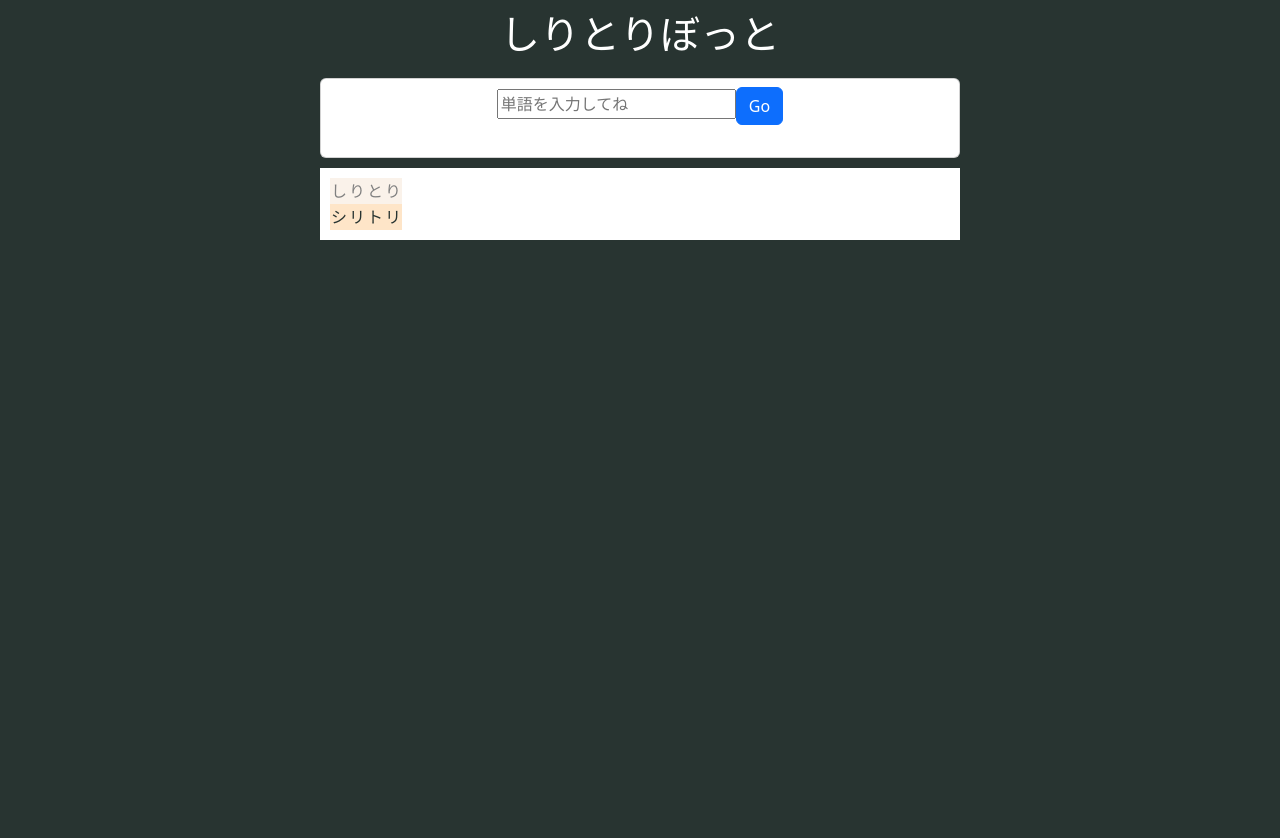
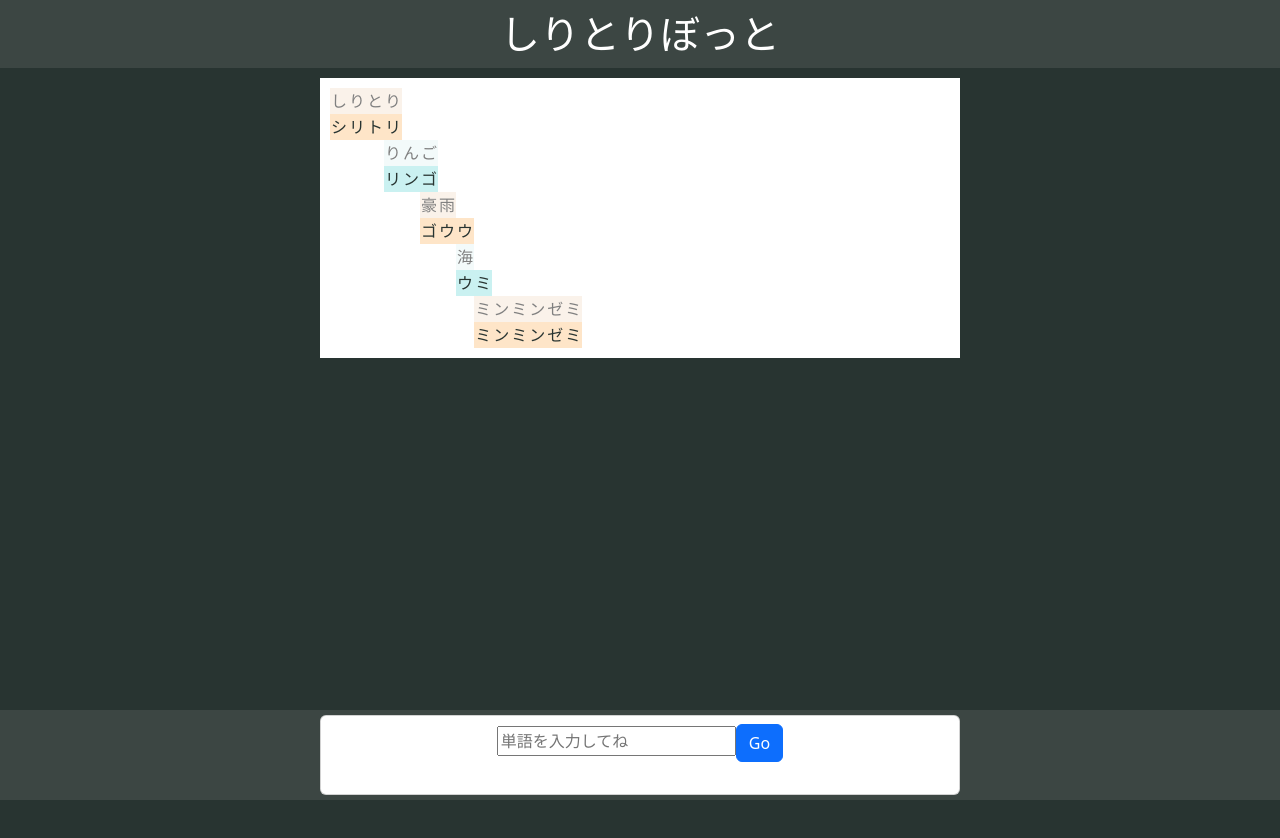
Before and after one commit to piijey/shiritori, a React (Create React App) app: page / in a window 1280 px wide. Shown: the top 838 px of the page. After the commit the page ends 800 px from the top, so only its background shows below. Built offline with nearby package versions, Linux system fonts and the light colour scheme.

Commit message:
refactor app and adujust css

```diff
--- a/package.json
+++ b/package.json
@@ -4,6 +4,8 @@
   "private": true,
   "homepage": "https://piijey.github.io/shiritori",
   "dependencies": {
+    "@babel/plugin-proposal-private-property-in-object": "^7.21.11",
+    "@babel/plugin-transform-private-property-in-object": "^7.23.4",
     "@testing-library/jest-dom": "^5.17.0",
     "@testing-library/react": "^13.4.0",
     "@testing-library/user-event": "^13.5.0",
@@ -11,7 +13,9 @@
     "kuromoji": "^0.1.2",
     "react": "^18.2.0",
     "react-dom": "^18.2.0",
+    "react-icons": "^5.0.1",
     "react-scripts": "5.0.1",
+    "react-spinners": "^0.13.8",
     "web-vitals": "^2.1.4"
   },
   "scripts": {
--- a/src/App.css
+++ b/src/App.css
@@ -1,10 +1,17 @@
+body {
+  background-color: #283431; /* `.App` と同じ背景色に設定 */
+}
+
 .title {
   text-align: center;
-  background-color: #283431;
   padding-top: 10px;
   padding-bottom: 10px;
   margin-bottom: 0px;
   color:white;
+  background-color: #3c4643;
+  position: fixed;
+  top: 0;
+  width: 100%;
 }
 
 .App {
@@ -12,24 +19,28 @@
   flex-direction: column;
   align-items: center; /*左右*/
   text-align: center;
+  padding-top: 10px;
+  padding-bottom: 20px;
   background-color: #283431;
-  height: 100vh;
+  width: 100%;
 }
 
 .card {
-  margin-top: 10px;
+  margin-top: 5px;
+  margin-bottom: 5px;
   width: 40rem;
   background-color:white;
   color: #283431;
 }
 
 .container {
-  margin-top: 10px;
   align-items: left; /*左右*/
   width: 40rem;
   background-color:white;
   color: #283431;
   padding: 10px;
+  overflow-x: scroll;
+  overflow-y: scroll;
 }
 
 p {
@@ -57,3 +68,14 @@ td {
 .systemreading {
   background-color: #fee5c8; /* 薄い橙色の背景 */
 }
+
+.inputpanel {
+  display: flex;
+  flex-direction: column;
+  align-items: center; /*左右*/
+  text-align: center;
+  background-color: #3c4643;
+  position: fixed;
+  bottom: 0;
+  width: 100%;
+}
--- a/src/App.js
+++ b/src/App.js
@@ -1,123 +1,42 @@
-import React, { useState, useEffect } from 'react';
+import React, {useEffect} from 'react';
+import { useTokenizerInitializer } from './TokenizerInitializer';
+import { useWordSubmissionForm } from './WordSubmissionForm';
+import { useShiritoriGrid } from './ShiritoriGrid';
+import BarLoader from "react-spinners/BarLoader";
 import 'bootstrap/dist/css/bootstrap.min.css';
 import './App.css';
 
-var kuromoji = require('kuromoji');
-
 function App() {
-  const [loading, setLoading] = useState(true); //load kuromoji builder
-  const [userInputText, setUserInputText] = useState("");
-  const [tokenizer, setTokenizer] = useState(null);
-  const [userWord, setUserWord] = useState({ surface: null, reading: null, player: null });
-
-  useEffect(() => { //アプリのマウント時にkuromojiトークナイザを初期化
-    function initializeTokenizer() {
-      return new Promise((resolve, reject) => {
-        kuromoji.builder(
-          { dicPath: process.env.PUBLIC_URL + "/kuromoji-dict/" }
-          ).build((err, buildTokenizer) => {
-          if (err) {
-            reject(err);
-          } else {
-            resolve(buildTokenizer);
-          }
-        });
-      });
-    }
-
-    async function loadTokenizer() {
-      try {
-        const tokenizer = await initializeTokenizer();
-        setTokenizer(tokenizer);
-        console.error("トークナイザを初期化しました");
-      } catch (err) {
-        console.error("トークナイザの初期化に失敗しました", err);
-      } finally {
-        setLoading(false);
-      }
-    }
-    loadTokenizer();
-  // eslint-disable-next-line
+  useEffect(() => {
+    const titleHeight = document.querySelector('.title').offsetHeight;
+    const panelHeight = document.querySelector('.inputpanel').offsetHeight;
+    const appHeight = `calc(100vh - ${titleHeight}px - ${panelHeight}px)`;
+    const appElement = document.querySelector('.App');
+    document.querySelector('.App').style.height = appHeight;
+    appElement.style.height = titleHeight;
+    appElement.style.marginTop = `${titleHeight}px`;
+    appElement.style.marginBottom = `${panelHeight}px`;
   }, []);
 
-  function submitWord(event) {
-    event.preventDefault();  // デフォルトのフォーム送信を阻止
-    const formData = new FormData(event.target);
-    const text = formData.get("text");
-    setUserInputText(text); // 入力されたテキストをステートにセット
-  }
-
-  useEffect(() => {
-    if (!tokenizer) {
-      console.error("トークナイザが利用できません");
-      return
-    }
-    const tokens = tokenizer.tokenize(userInputText);
-    let reading = "";
-    tokens.forEach(token => {
-      if (token.reading === undefined) {
-        console.log(token.surface_form, "の読みがわかりません");
-      } else {
-        reading += token.reading
-      };
-    });
-    setUserWord({ surface: userInputText, reading: reading, player: 'user' });
-    setWords([...words, { surface: userInputText, reading: reading, player: 'user' }]);
-    // eslint-disable-next-line
-  }, [userInputText]);
-
-
-  const [grid, setGrid] = useState([]);
-  const [words, setWords] = useState([
-    { surface: "しりとり", reading: "シリトリ", player: "system" },
-    //{ surface: "りんご", reading: "リンゴ", player: "user" },
-    //{ surface: "豪雨", reading: "ゴウウ", player: "system" },
-    //{ surface: "海", reading: "ウミ", player: "user" },
-    //{ surface: "ミンミンゼミ", reading: "ミンミンゼミ", player: "system" }
-  ]);
-
-  useEffect(() => {
-    updateGrid();
-    // eslint-disable-next-line
-  }, [words]);
-
-  const updateGrid = () => {
-    let newGrid = [];
-    let offset = 0;
-
-    words.forEach((wordObj, index) => {
-      ['surface', 'reading'].forEach((key) => {
-        const word = wordObj[key];
-        let row = new Array(offset).fill({ character: null, class: null });
-        for (let i = 0; i < word.length; i++) {
-          const cellClass = `${wordObj.player}${key}`
-          row.push({ character: word[i], class: cellClass})
-        }
-        newGrid.push(row);
-        if (key === 'reading'){
-          offset = offset + word.length - 1;
-        }
-      })
-    });
-    setGrid(newGrid);
-  };
-
-  const renderGrid = () => {
-    return grid.map((row, rowIndex) => (
-      <tr key={rowIndex}>
-        {row.map((cell, cellIndex) => (
-          <td key={cellIndex} className={cell.class}>{cell.character || ''}</td>
-        ))}
-      </tr>
-    ));
-  };
-
+  const { loading, tokenizer } = useTokenizerInitializer();
+  const { submitWord, userInputWord, words } = useWordSubmissionForm(tokenizer);
+  const { renderGrid } = useShiritoriGrid(words);
 
   return (
     <div className='App'>
+      <div className='container'>
+        <table className='shiritorigrid'>
+          <tbody>{renderGrid()}</tbody>
+        </table>
+      </div>
+      <div className='inputpanel'>
       <div className='card p-2 align-items-center'>
         { loading ? (
-          <div>Loading...</div>
+          <>
+            <div>辞書を準備中</div>
+            <BarLoader color='gray' />
+            <div>ちょっと待ってね</div>
+          </>
         ) : (
           <>
           <div className='inputbox'>
@@ -126,18 +45,14 @@ function App() {
               <button type='submit' className='btn btn-primary'>Go</button>
             </form>
           </div>
-          <div className='inputword'>
-            <p>{userWord.surface}<br/>
-            {userWord.reading}</p>
-          </div>
           </>
-        )}
+      )}
+      <div className='inputword'>
+        <p>{userInputWord.surface}<br/>
+        {userInputWord.reading}</p>
       </div>
-      <div className='container'>
-        <table className='shiritorigrid'>
-          <tbody>{renderGrid()}</tbody>
-        </table>
       </div>
+    </div>
     </div>
   );
 }
--- /dev/null
+++ b/src/ShiritoriGrid.js
@@ -0,0 +1,44 @@
+import { useState, useEffect } from 'react';
+
+export const useShiritoriGrid = ( words ) => {
+    const [grid, setGrid] = useState([]);
+
+    useEffect(() => {
+      updateGrid();
+      // eslint-disable-next-line
+    }, [words]);
+
+    const updateGrid = () => {
+      let newGrid = [];
+      let offset = 0;
+
+      words.forEach((wordObj, index) => {
+        ['surface', 'reading'].forEach((key) => {
+          const word = wordObj[key];
+          if (!word) { return }
+          let row = new Array(offset).fill({ character: null, class: null });
+          for (let i = 0; i < word.length; i++) {
+            const cellClass = `${wordObj.player}${key}`
+            row.push({ character: word[i], class: cellClass})
+          }
+          newGrid.push(row);
+          if (key === 'reading'){
+            offset = offset + word.length - 1;
+          }
+        })
+      });
+      setGrid(newGrid);
+    };
+
+    const renderGrid = () => {
+      return grid.map((row, rowIndex) => (
+        <tr key={rowIndex}>
+          {row.map((cell, cellIndex) => (
+            <td key={cellIndex} className={cell.class}>{cell.character || ''}</td>
+          ))}
+        </tr>
+      ));
+    };
+
+    return { renderGrid };
+};
--- /dev/null
+++ b/src/TokenizerInitializer.js
@@ -0,0 +1,42 @@
+import { useState, useEffect } from 'react';
+
+var kuromoji = require('kuromoji');
+
+export const useTokenizerInitializer = () => {
+    // Kuromojiトークナイザの初期化、完了したら子コンポーネントにトークナイザを渡す
+
+    const [loading, setLoading] = useState(true);
+    const [tokenizer, setTokenizer] = useState(null);
+
+    useEffect(() => { //アプリのマウント時にkuromojiトークナイザを初期化
+        function initializeTokenizer() {
+        return new Promise((resolve, reject) => {
+            kuromoji.builder(
+            { dicPath: process.env.PUBLIC_URL + "/kuromoji-dict/" }
+            ).build((err, buildTokenizer) => {
+            if (err) {
+                reject(err);
+            } else {
+                resolve(buildTokenizer);
+            }
+            });
+        });
+        }
+
+        async function loadTokenizer() {
+        try {
+            const tokenizer = await initializeTokenizer();
+            setTokenizer(tokenizer);
+            console.error("トークナイザを初期化しました");
+        } catch (err) {
+            console.error("トークナイザの初期化に失敗しました", err);
+        } finally {
+            setLoading(false);
+        }
+        }
+        loadTokenizer();
+    // eslint-disable-next-line
+    }, []);
+
+    return { loading, tokenizer };
+};
--- /dev/null
+++ b/src/WordSubmissionForm.js
@@ -0,0 +1,44 @@
+import { useState, useEffect } from 'react';
+
+export const useWordSubmissionForm = ( tokenizer ) => {
+    const [userInputWord, setUserInputWord] = useState({ surface: null, reading: null });
+
+    const [words, setWords] = useState([
+        { surface: "しりとり", reading: "シリトリ", player: "system" },
+        { surface: "りんご", reading: "リンゴ", player: "user" },
+        { surface: "豪雨", reading: "ゴウウ", player: "system" },
+        { surface: "海", reading: "ウミ", player: "user" },
+        { surface: "ミンミンゼミ", reading: "ミンミンゼミ", player: "system" }
+      ]);
+
+    function submitWord(event) {
+      event.preventDefault();  // デフォルトのフォーム送信を阻止
+      const formData = new FormData(event.target);
+      const text = formData.get("text");
+      setUserInputWord({ surface: text, reading: null }); // 入力されたテキストをステートにセット
+    }
+
+    useEffect(() => {
+      if (!tokenizer) {
+        console.error("トークナイザが利用できません");
+        return
+      }
+      if ( !userInputWord.surface || userInputWord.reading ) { return }
+      const tokens = tokenizer.tokenize(userInputWord.surface);
+      let reading = "";
+      tokens.forEach(token => {
+        if (token.reading === undefined) {
+          console.log(token.surface_form, "の読みがわかりません");
+          reading = "？";
+        } else {
+          console.log(token.surface_form, token.pos);
+          reading += token.reading;
+        };
+      });
+      setUserInputWord({ surface: userInputWord.surface, reading: reading, player: 'user' });
+      setWords([...words, { surface: userInputWord.surface, reading: reading, player: 'user' }]);
+      // eslint-disable-next-line
+    }, [userInputWord]);
+
+    return { submitWord, userInputWord, words };
+};
--- a/src/index.css
+++ /dev/null
@@ -1,13 +0,0 @@
-body {
-  margin: 0;
-  font-family: -apple-system, BlinkMacSystemFont, 'Segoe UI', 'Roboto', 'Oxygen',
-    'Ubuntu', 'Cantarell', 'Fira Sans', 'Droid Sans', 'Helvetica Neue',
-    sans-serif;
-  -webkit-font-smoothing: antialiased;
-  -moz-osx-font-smoothing: grayscale;
-}
-
-code {
-  font-family: source-code-pro, Menlo, Monaco, Consolas, 'Courier New',
-    monospace;
-}
--- a/src/index.js
+++ b/src/index.js
@@ -7,12 +7,12 @@ import reportWebVitals from './reportWebVitals';
 
 const root = ReactDOM.createRoot(document.getElementById('root'));
 root.render(
-  <React.StrictMode>
+  //<React.StrictMode>
     <>
     <Title />
     <App />
     </>
-  </React.StrictMode>
+  //</React.StrictMode>
 );
 
 // If you want to start measuring performance in your app, pass a function
```
Also changed, not shown: src/SystemWordSelector.js (added), 2 other files (tests, documents, lock files or other folders).
